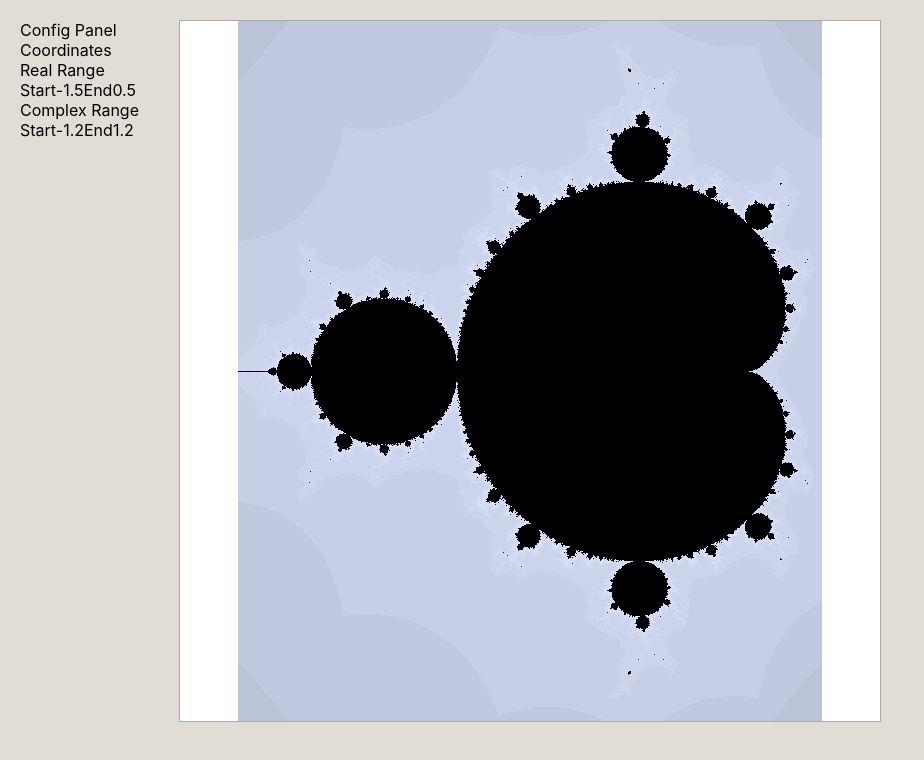
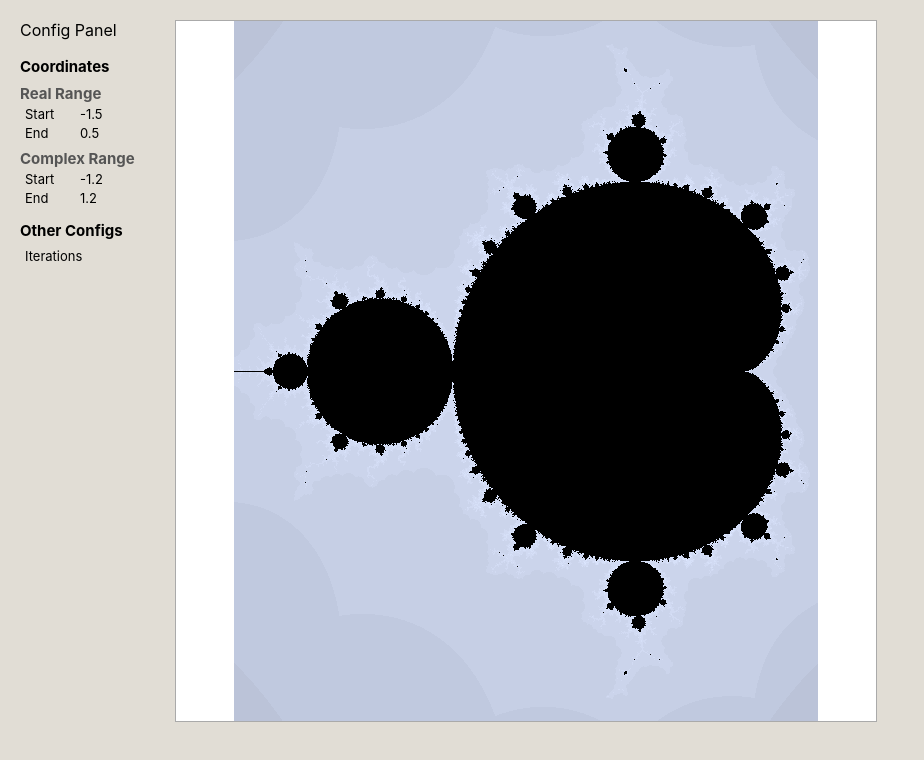
Before and after one commit to dwaltrip/frac-vizzy, a React (Create React App) app: page / in a window 1280 px wide. Shown: the top 760 px of the page, without its empty margins (0-924 px from the left). Built offline with nearby package versions, Linux system fonts and the light colour scheme.

Commit message:
Working on ConfigPanel styling.

```diff
--- a/src/ConfigPanel.jsx
+++ b/src/ConfigPanel.jsx
@@ -6,6 +6,7 @@ function ConfigPanel({ configs }) {
   const {
     realRange,
     complexRange,
+    iterationLimit,
   } = configs;
 
   return (
@@ -19,7 +20,8 @@ function ConfigPanel({ configs }) {
         <div className='data-row'>
           <label>Start</label>
           <span className='value'>{round(realRange.start, 5)}</span>
-          <span className='spacer' />
+        </div>
+        <div className='data-row'>
           <label>End</label>
           <span className='value'>{round(realRange.end, 5)}</span>
         </div>
@@ -28,9 +30,18 @@ function ConfigPanel({ configs }) {
         <div className='data-row'>
           <label>Start</label>
           <span className='value'>{round(complexRange.start, 5)}</span>
-          <span className='spacer' />
+        </div>
+        <div className='data-row'>
           <label>End</label>
           <span className='value'>{round(complexRange.end, 5)}</span>
+        </div>
+      </section>
+
+      <section className='data-section'>
+        <div className='data-header'>Other Configs</div>
+        <div className='data-row'>
+          <label>Iterations</label>
+          <span className='value'>{iterationLimit}</span>
         </div>
       </section>
     </div>
--- a/src/styles/ConfigPanel.css
+++ b/src/styles/ConfigPanel.css
@@ -1,6 +1,50 @@
 
 .config-panel {
-    display: flex;
-    flex-direction: column;
-    margin: 20px;
+  display: flex;
+  flex-direction: column;
+  margin: 20px;
 }
+
+.config-panel header {
+  margin-bottom: 5px;
+}
+
+.config-panel section.data-section {
+  margin-top: 12px;
+}
+
+.config-panel .data-header,
+.config-panel .data-subheader {
+  font-size: 15px;
+  font-weight: bold;
+}
+
+.config-panel .data-header {
+  margin-bottom: 8px;
+}
+
+.config-panel .data-subheader {
+  margin-top: 8px;
+  margin-bottom: 3px;
+  color: #555;
+}
+
+.config-panel .data-row {
+  display: flex;
+  flex-direction: row;
+  font-size: 13px;
+  margin-bottom: 3px;
+  padding-left: 5px;
+}
+
+.config-panel .data-row label {
+  margin-right: 5px;
+}
+
+.config-panel .data-row .value {
+  font-size: 13px;
+}
+
+.config-panel section.data-section.coords-display .data-row label {
+  width: 50px;
+}
```
